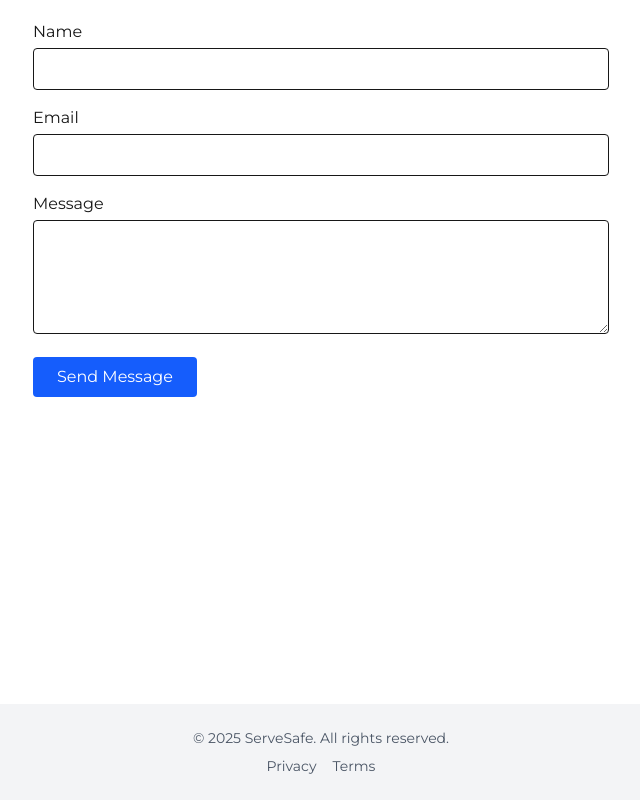
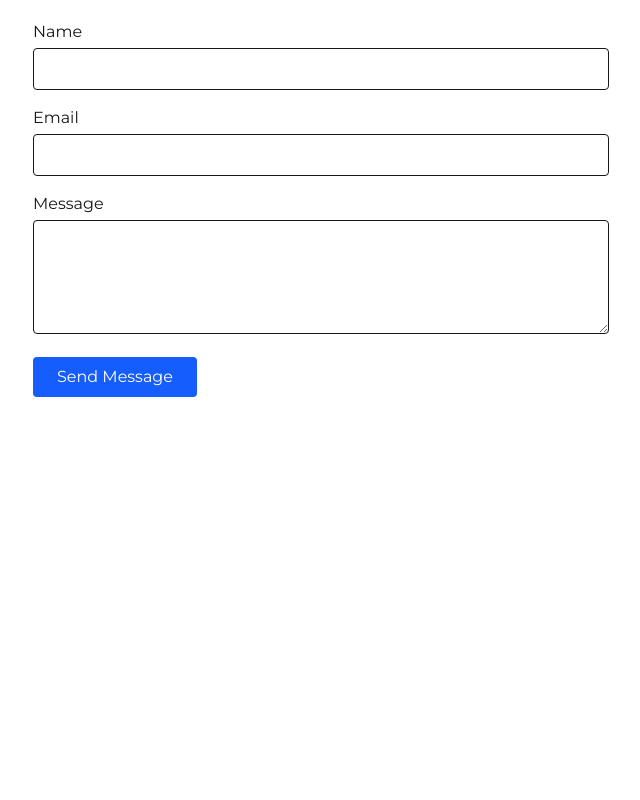
Before and after one commit to RobertMcCarthy1999/serve-safe, a Next.js app: page /contact in a window 1280 px wide. Shown: the part 216-1016 px from the top of the page, without its empty margins (319-959 px from the left). After the commit the page ends 872 px from the top, so only its background shows below. Built offline with nearby package versions, Linux system fonts and the light colour scheme.

Commit message:
Remove Footer component and all related imports

```diff
--- a/src/app/components/footer.js
+++ /dev/null
@@ -1,11 +0,0 @@
-export default function Footer() {
-  return (
-    <footer className="bg-gray-100 py-6 text-center text-sm text-gray-600 mt-12">
-      <p>&copy; {new Date().getFullYear()} ServeSafe. All rights reserved.</p>
-      <div className="mt-2 space-x-4">
-        <a href="/privacy" className="hover:text-blue-600">Privacy</a>
-        <a href="/terms" className="hover:text-blue-600">Terms</a>
-      </div>
-    </footer>
-  );
-}
--- a/src/app/contact/page.js
+++ b/src/app/contact/page.js
@@ -1,6 +1,5 @@
 'use client';
 import NavBar from '../components/NavBar';
-import Footer from '../components/Footer';
 
 export default function ContactPage() {
   return (
@@ -38,7 +37,7 @@ export default function ContactPage() {
           </form>
         </div>
       </main>
-      <Footer />
+
     </>
   );
 }
```
